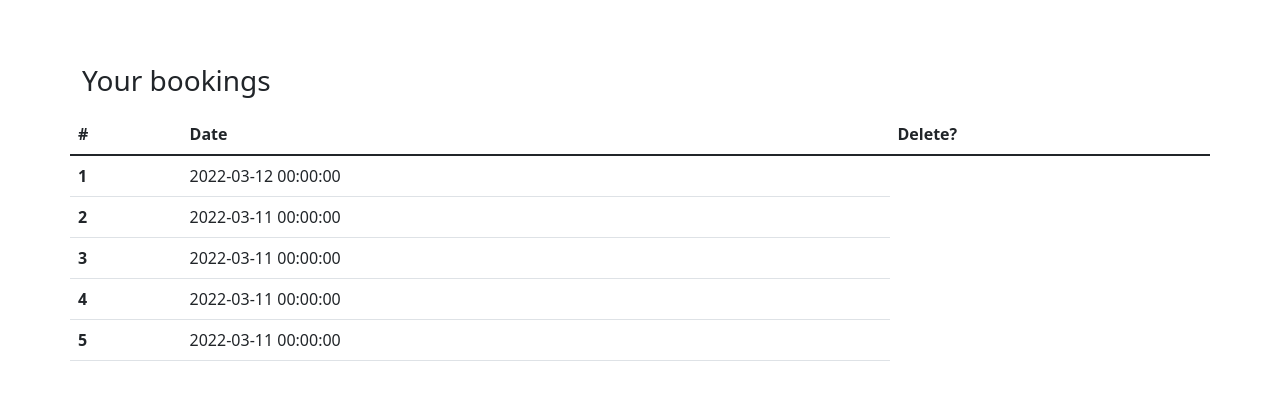
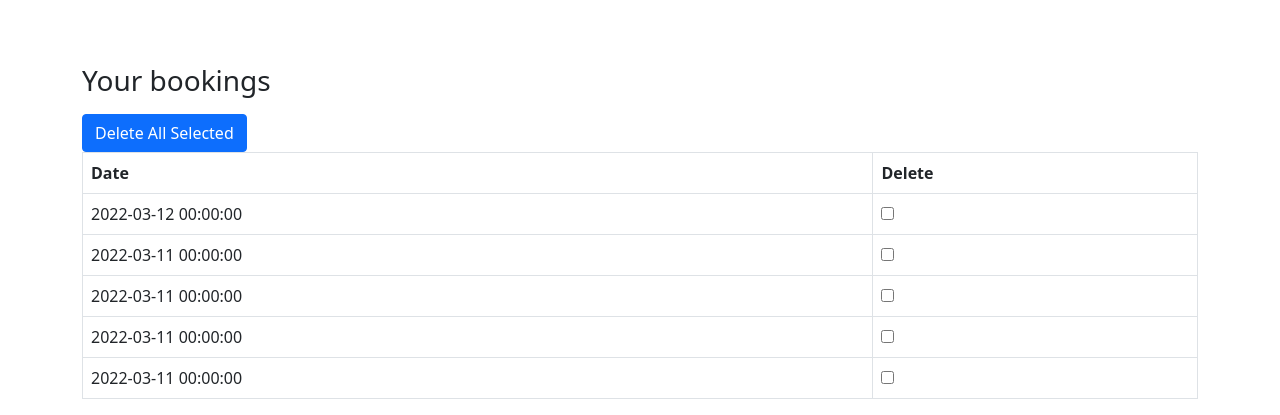
Before and after one commit to GrahamMorbyDev/book-a-car, a Flask app: page /index in a window 1280 px wide. Shown: the part 820-1235 px from the top of the page. Before the commit the page ends 1181 px from the top, so only its background shows below. Run offline with Flask 2, Linux system fonts and the light colour scheme; a user stored in the database is signed in; data comes from the database, SQL or seed files in the repository; some libraries are stand-ins or nearby versions.

Commit message:
CMH - Users can now remove bookings

```diff
--- a/app/routes.py
+++ b/app/routes.py
@@ -75,7 +75,8 @@ def index():
     bookings = Booking.query.filter(Booking.booking_date == midnight).all()
     mybookings = Booking.query.filter(Booking.email == current_user.email).all()
     count_bookings = Booking.query.filter(Booking.booking_date == midnight).count()
-
+    #for booking in mybookings:
+    #    print(booking.id, booking.booking_date)
     if request.form:
         if (request.form['first_name'] == '') or (request.form['last_name'] == '') or \
             (request.form['email'] == '') or (request.form['booking_date'] == ''):
@@ -102,3 +103,16 @@ def index():
         if count_bookings >= spaces:
             flash('All spaces are booked for today!')
     return render_template('index.html', bookings=bookings, mybookings=mybookings)
+
+@app.route('/delete', methods=['GET', 'POST'])
+def delete():
+    #cur = conn.cursor(cursor_factory=psycopg2.extras.DictCursor)
+    if request.method == 'POST':
+        for getid in request.form.getlist('mycheckbox'):
+            print(getid)
+            Booking.query.filter_by(id=getid).delete()
+            db.session.commit()
+            #cur.execute('DELETE FROM contacts WHERE id = {0}'.format(getid))
+            #conn.commit()
+        flash('Successfully Deleted!')
+    return redirect('/index')
--- a/app/templates/index.html
+++ b/app/templates/index.html
@@ -14,6 +14,7 @@
           integrity="sha384-1BmE4kWBq78iYhFldvKuhfTAU6auU8tT94WrHftjDbrCEXSU1oBoqyl2QvZ6jIW3" crossorigin="anonymous">
     <link rel="stylesheet" href="/static/css/styles.css">
     <link rel="stylesheet" href="https://cdnjs.cloudflare.com/ajax/libs/font-awesome/5.15.3/css/all.min.css">
+    <script src="https://ajax.googleapis.com/ajax/libs/jquery/2.1.3/jquery.min.js"></script>
     <title>Book space</title>
 </head>
 <body>
@@ -103,28 +104,31 @@
         </tbody>
       </table>
     </div>
+    {% if mybookings %}
   	  <div class="row">
         <div class="col">
           <h3 class="mt-5">Your bookings</h3>
         </div>
      	</div>
 	    <div class="row mt-2">
-        <table class="table">
-  <thead>
+  	    <form action="{{url_for('delete')}}" method="post">
+          <input type="submit" value="Delete All Selected" class="btn btn-primary">
+      </div>
+      <table class="table table-bordered">
         <tr>
-      <th scope="col">#</th>
-      <th scope="col">Date</th>
-      <th scope="col">Delete?</th>
+        <th>Date</th>
+        <th>Delete</th>
         </tr>
-  </thead>
-    <tbody>
-  {% for mybookings in mybookings %}
-    <tr>
-      <th scope="row">{{mybookings.id}}</th>
-      <td>{{mybookings.booking_date}}</td>
+        {% for mybooking in mybookings %}
+          <tr id="{{mybooking.id}}" >
+          <td>{{mybooking.booking_date}}</td>
+          <td><input type="checkbox" name="mycheckbox" value="{{mybooking.id}}" /></td>
           </tr>
         {% endfor %}
-  </tbody>
+      </table>
+      </div>
+    {% endif %}
+  </form>
 </table>
 </div>
 
```
Lines whose indentation alone changed are shown as unchanged.
